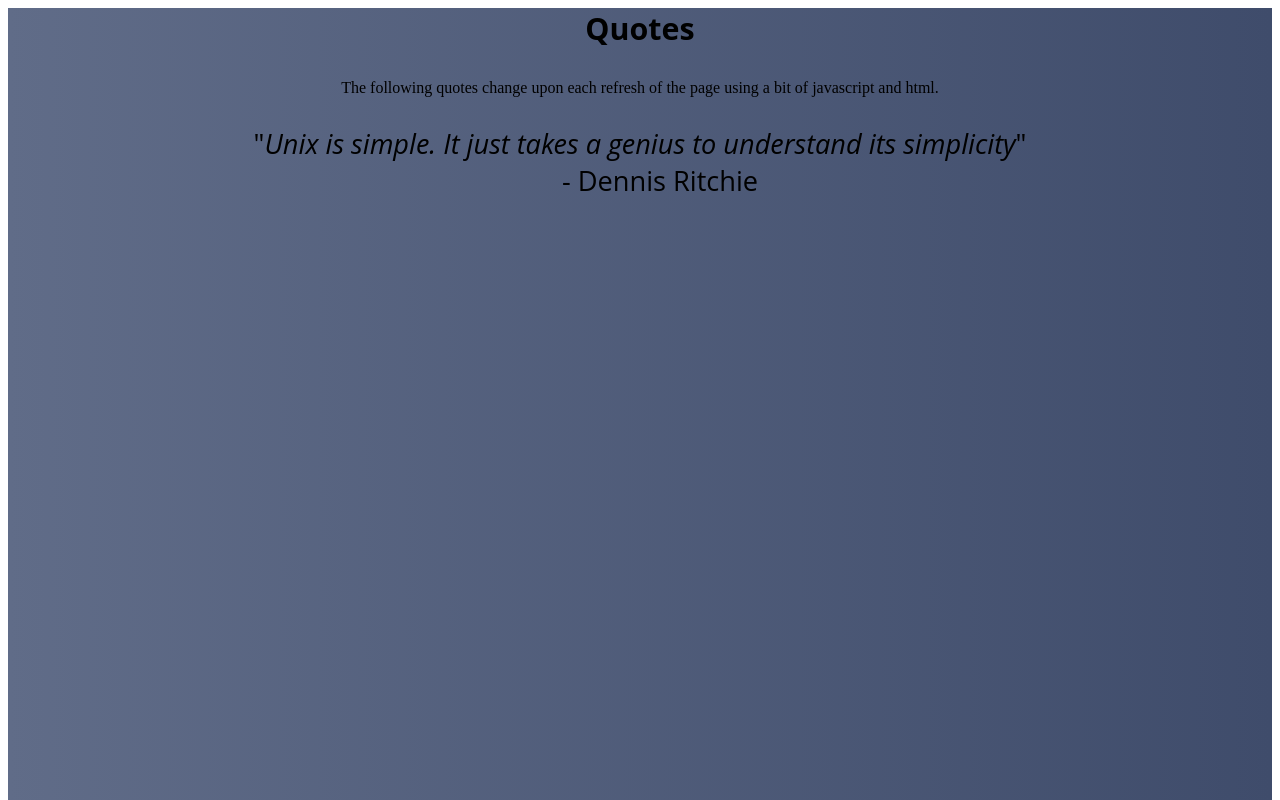
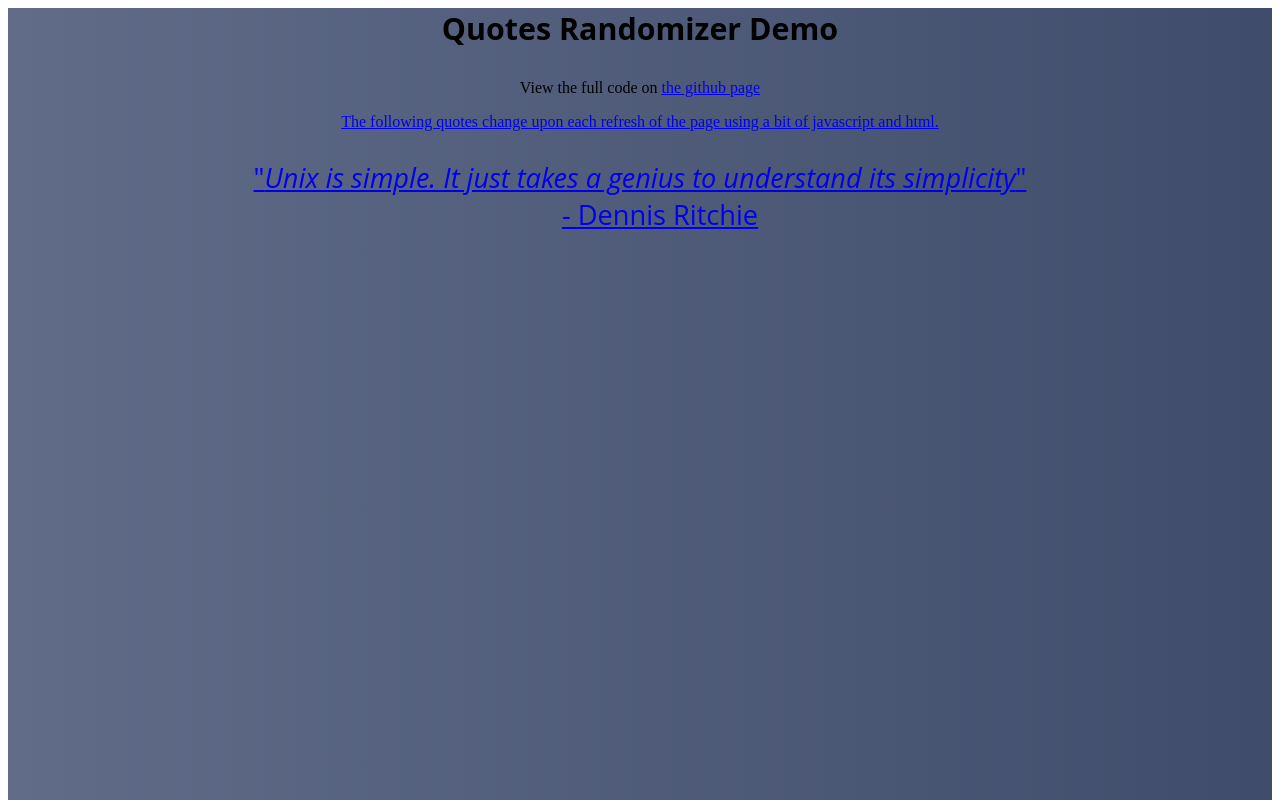
Before and after one commit to AAgar/Quote-Randomizer-Cycler, a plain HTML site: page index.html in a window 1280 px wide. Shown: the top 800 px of the page. Drawn offline with Linux system fonts and the light colour scheme.

Commit message:
Update index.html

```diff
--- a/index.html
+++ b/index.html
@@ -1,5 +1,6 @@
 <div id="0" class="gr2" style="min-height:1000px;">
-	<h3 style="font-family:'Open Sans', sans-serif; text-align:center; font-size:1.9em;><span class="color">Q</span><span class="color">u</span><span class="color">o</span><span class="color">t</span><span class="color">e</span><span class="color">s</span></h3>
+	<h3 style="font-family:'Open Sans', sans-serif; text-align:center; font-size:1.9em;><span class="color">Q</span><span class="color">u</span><span class="color">o</span><span class="color">t</span><span class="color">e</span><span class="color">s</span> Randomizer Demo</h3>
+<p style="text-align:center;">View the full code on <a href="https://github.com/akshar13/Quote-Randomizer-Cycler">the github page</p>
 <p style="text-align:center;">The following quotes change upon each refresh of the page using a bit of javascript and html.</p>
 
 
```
